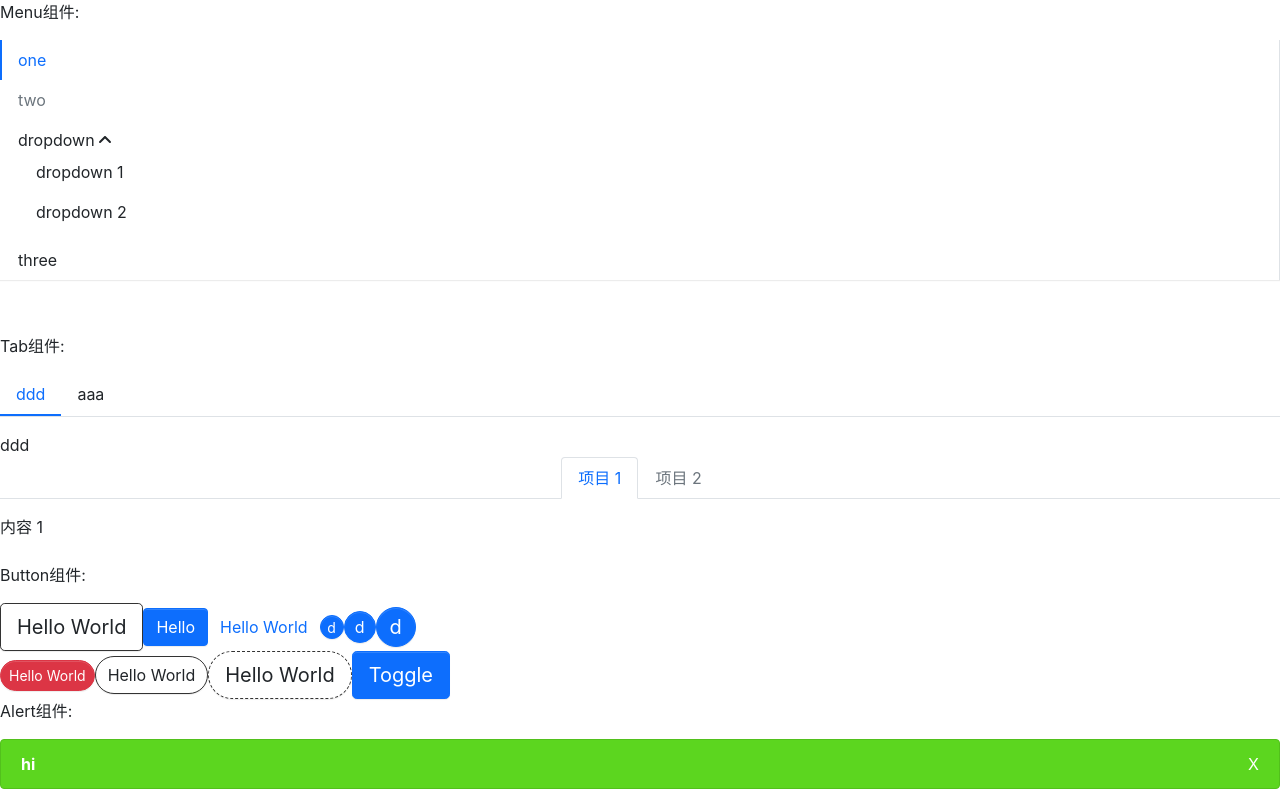
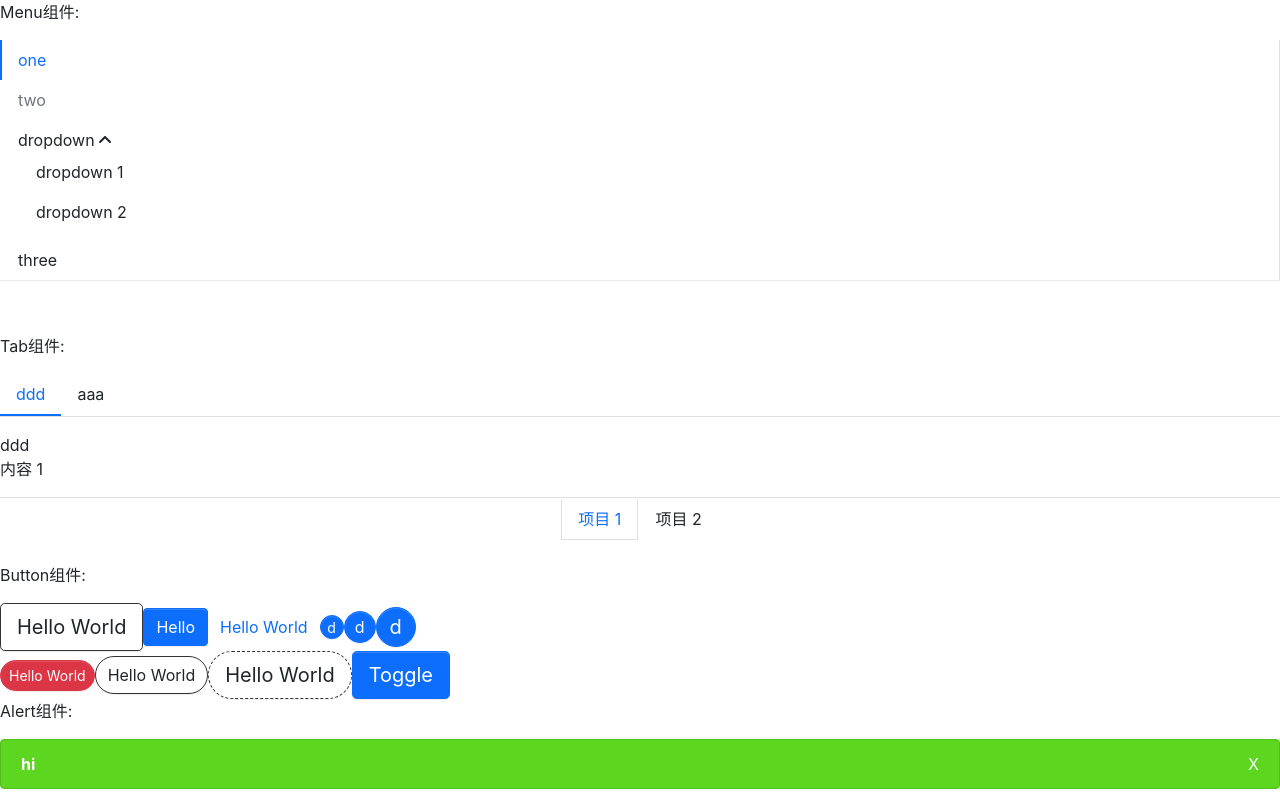
Before and after one commit to Tonyhew/t-ui, a React (Create React App) app: page / in a window 1280 px wide. Shown: the top 800 px of the page. Built offline with nearby package versions, Linux system fonts and the light colour scheme.

Commit message:
tab选项卡增加 tabPosition props,可以更改选项卡的位置等

```diff
--- a/src/App.tsx
+++ b/src/App.tsx
@@ -45,6 +45,7 @@ const App: React.FC = () => {
 
         <Tab
           type='card'
+          tabPosition='bottom'
           centered
           items={[
             {
@@ -56,7 +57,6 @@ const App: React.FC = () => {
               label: '项目 2',
               key: 'item-2',
               children: '内容 2',
-              disabled: true
             },
           ]}
         />
--- a/src/components/Tabs/_style.scss
+++ b/src/components/Tabs/_style.scss
@@ -2,21 +2,9 @@
   display: flex;
   flex-wrap: wrap;
   padding-left: 0;
-  margin-bottom: 0;
+  margin-bottom: $nav-tabs-content-margin;
   list-style: none;
   border-bottom: $nav-tabs-border-width solid $nav-tabs-border-color;
-}
-
-.tui-tab-centered {
-  width: 100%;
-  margin: 0 auto;
-  .tui-tabs-nav {
-    width: 100%;
-    margin: 0 auto;
-    display: flex;
-    justify-content: center;
-    align-items: center;
-  }
 }
 
 .tui-tabs-nav-item {
@@ -39,6 +27,21 @@
     color: $nav-tabs-link-active-color;
   }
 }
+
+// tab 选项卡居中为 True 的情况下的样式
+.tui-tab-centered {
+  width: 100%;
+  margin: 0 auto;
+  .tui-tabs-nav {
+    width: 100%;
+    margin: 0 auto;
+    display: flex;
+    justify-content: center;
+    align-items: center;
+  }
+}
+
+// 选项卡选中状态的样式
 .nav-line {
   .tui-tabs-nav-item {
     &.is-active {
@@ -46,6 +49,7 @@
     }
   }
 }
+
 
 .nav-card {
   .tui-tabs-nav-item {
@@ -59,6 +63,42 @@
   }
 }
 
-.tui-tabs-content {
-  margin-top: $nav-tabs-content-margin;
+.tui-tab-top {
+  flex-direction: row;
 }
+
+.tui-tab-bottom {
+  display: flex;
+  flex-direction: column-reverse;
+  .tui-tabs-nav {
+    position: relative;
+    display: flex;
+    flex: none;
+    align-items: center;
+    border-top: $nav-tabs-border-width solid $nav-tabs-border-color;
+    border-bottom: none;
+    margin-top: 1rem;
+    margin-bottom: 0;
+  }
+
+  .nav-line {
+    .tui-tabs-nav-item {
+      &.is-active {
+        border-bottom: none;
+        border-top: $nav-tabs-border-width * 2 solid $nav-tabs-link-active-color;
+      }
+    }
+  }
+
+  .nav-card {
+    .tui-tabs-nav-item {
+      border: $nav-tabs-border-width solid transparent;
+      margin-bottom: -$nav-tabs-border-width;
+      &.is-active {
+        @include border-top-radius($nav-tabs-border-radius);
+        background-color: $nav-tabs-link-active-bg;
+        border-color: $nav-tabs-card-link-active-border-color;
+      }
+    }
+  }
+}
--- a/src/components/Tabs/tab.tsx
+++ b/src/components/Tabs/tab.tsx
@@ -3,27 +3,22 @@ import classNames from 'classnames'
 import { ITabItemProps } from './tabItem'
 
 type Type = 'line' | 'card'
+type Position = 'top' | 'bottom' | 'left' | 'right'
 type SelectCallback = (defaultIndex: number) => void
-
-interface ITabItemsProps {
-  key: string | number
-  label: string
-  disabled?: boolean
-  children: React.ReactNode
-}
 
 interface ITabProps {
   centered?: boolean
   defaultIndex?: number
   type?: Type
+  tabPosition?: Position
   className?: string
   onSelect?: SelectCallback
   children?: React.ReactNode
-  items?: ITabItemsProps[]
+  items?: ITabItemProps[]
 }
 
 const Tab: React.FC<ITabProps> = (props) => {
-  const { defaultIndex, type, className, children, onSelect, items, centered } = props
+  const { defaultIndex, type, className, children, onSelect, items, centered, tabPosition } = props
 
   const [activeIndex, setActiveIndex] = useState(defaultIndex)
 
@@ -35,6 +30,12 @@ const Tab: React.FC<ITabProps> = (props) => {
       }
     }
   }
+
+  const tabClass = classNames('tui-tabs', {
+    className,
+    'tui-tab-centered': centered,
+    [`tui-tab-${tabPosition}`]: tabPosition,
+  })
 
   const navClass = classNames('tui-tabs-nav', {
     'nav-line': type === 'line',
@@ -96,7 +97,7 @@ const Tab: React.FC<ITabProps> = (props) => {
   }
 
   return (
-    <div className={`tui-tabs ${className} ${centered ? 'tui-tab-centered' : ''}`}>
+    <div className={tabClass}>
       <ul className={navClass}>{renderNavLinks()}</ul>
 
       <div className={'tui-tabs-content'}>{renderNavContent()}</div>
--- a/src/styles/_variables.scss
+++ b/src/styles/_variables.scss
@@ -309,4 +309,5 @@ $nav-tabs-link-hover-color        : $primary !default;
 $nav-tabs-link-active-color       : $primary !default;
 $nav-tabs-link-active-bg          : $body-bg !default;
 $nav-tabs-link-active-border-color: $gray-300 $gray-300 $nav-tabs-link-active-bg !default;
+$nav-tabs-card-link-active-border-color: $nav-tabs-link-active-bg $gray-300 $gray-300 $gray-300 !default;
 $nav-tabs-content-margin          : 1rem !default;
```
Also changed, not shown: src/components/Tabs/tabItem.tsx (+5 -8 lines).
